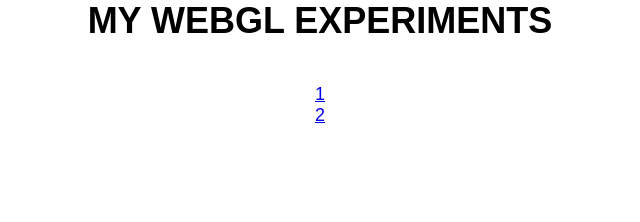
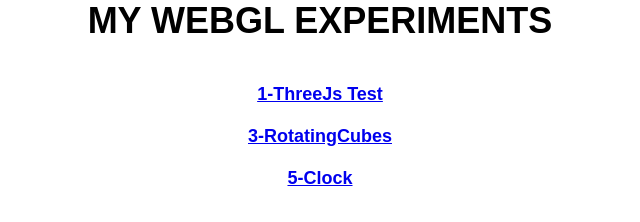
Before and after one commit to gnansai/my_webgl_experiments, a plain HTML site: page index.html in a window 1280 px wide. Shown: the whole page, without its empty margins (320-960 px from the left). Drawn offline with Linux system fonts and the light colour scheme.

Commit message:
Update index.html

```diff
--- a/index.html
+++ b/index.html
@@ -17,12 +17,18 @@
         font-family: Arial, Helvetica, sans-serif;
         font-size: large;
       }
+
+      a {
+        font-weight: bold;
+        display: block;
+      }
     </style>
   </head>
   <body>
     <h1>MY WEBGL EXPERIMENTS</h1>
     <br /><br />
-    <a href="./1/index.html">1</a><br />
-    <a href="./3/index.html">2</a>
+    <a href="./1/index.html">1-ThreeJs Test</a><br />
+    <a href="./3/index.html">3-RotatingCubes</a><br />
+    <a href="./5-clock/index.html">5-Clock</a>
   </body>
 </html>
```
